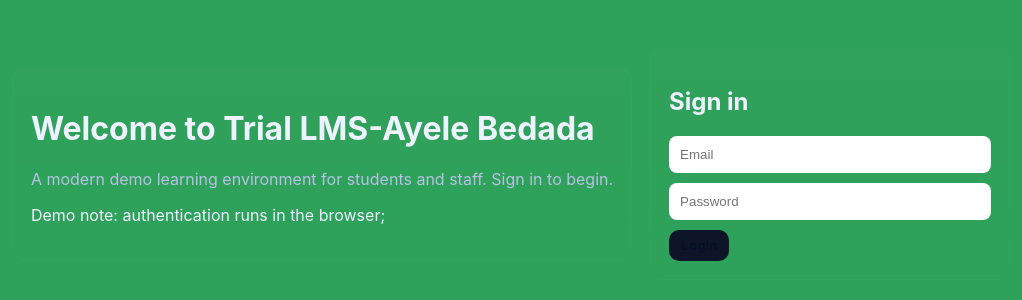
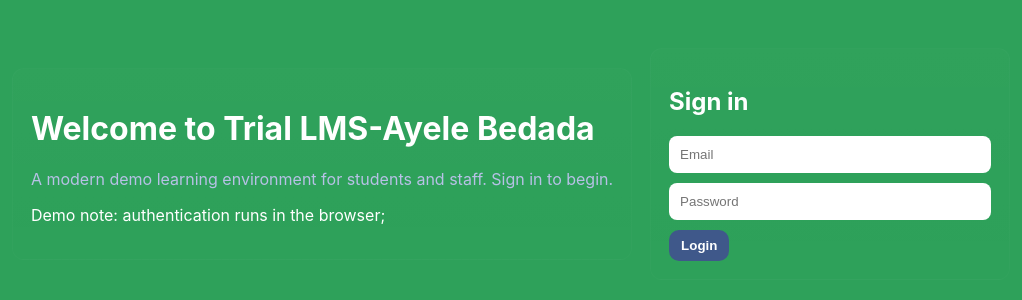
Before and after one commit to AyeleBedada/trial-LMS, a plain HTML site: page index.html in a window 1280 px wide. Shown: the part 156-456 px from the top of the page, without its empty margins (129-1151 px from the left). Drawn offline with Linux system fonts and the light colour scheme.

Commit message:
minor change

```diff
--- a/css/style.css
+++ b/css/style.css
@@ -1,6 +1,6 @@
 /* css/style.css - Trial LMS (modern, responsive) */
 :root{
-  --bg:#2ea15a; --panel:#2ea15a; --muted:#b7c1e6; --text:#eef2ff;
+  --bg:#2ea15a; --panel:#2ea15a; --muted:#b7c1e6; --text:#ffffff;
   --accent:#6c8bff; --accent2:#4de2b9; --ok:#34d399; --danger:#ff6b7a;
   --glass: rgba(255,255,255,0.03); --radius:12px; --shadow: 0 10px 30px rgba(2,6,23,0.6);
   --maxw:1200px;
@@ -66,7 +66,7 @@ a{color:#0f1528}
 .msg .text{margin-top:6px;color:var(--muted)}
 
 /* buttons + small util */
-.btn{background:linear-gradient(90deg,#0f1528,#0f1528);color:#051026;padding:8px 12px;border-radius:10px;border:0;cursor:pointer;font-weight:700}
+.btn{background:#3f588a;color:#ffffff;padding:8px 12px;border-radius:10px;border:0;cursor:pointer;font-weight:700}
 .btn.ghost{background:transparent;border:1px solid rgba(255,255,255,0.03);color:var(--muted)}
 
 /* welcome/login page */
```
